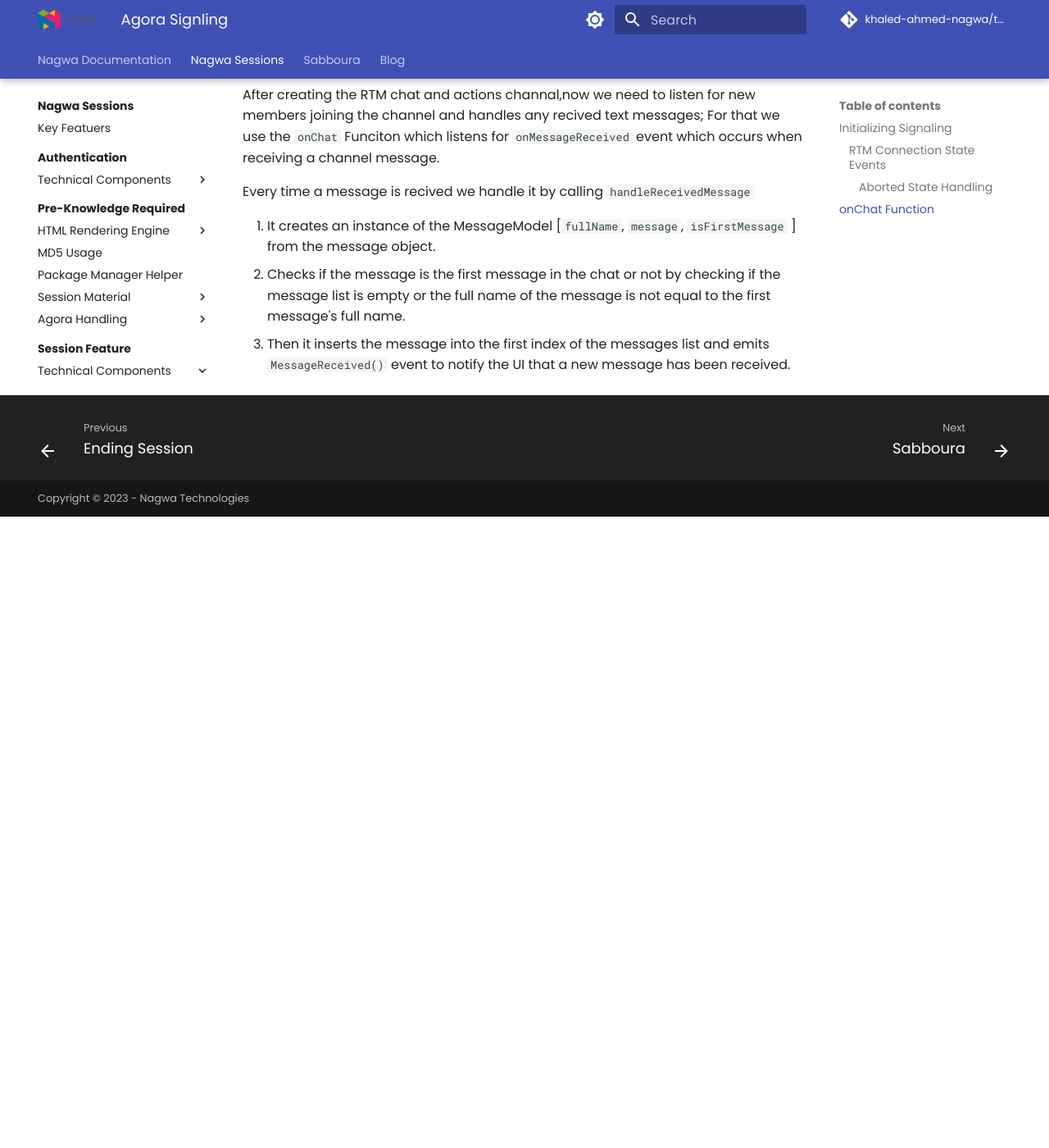
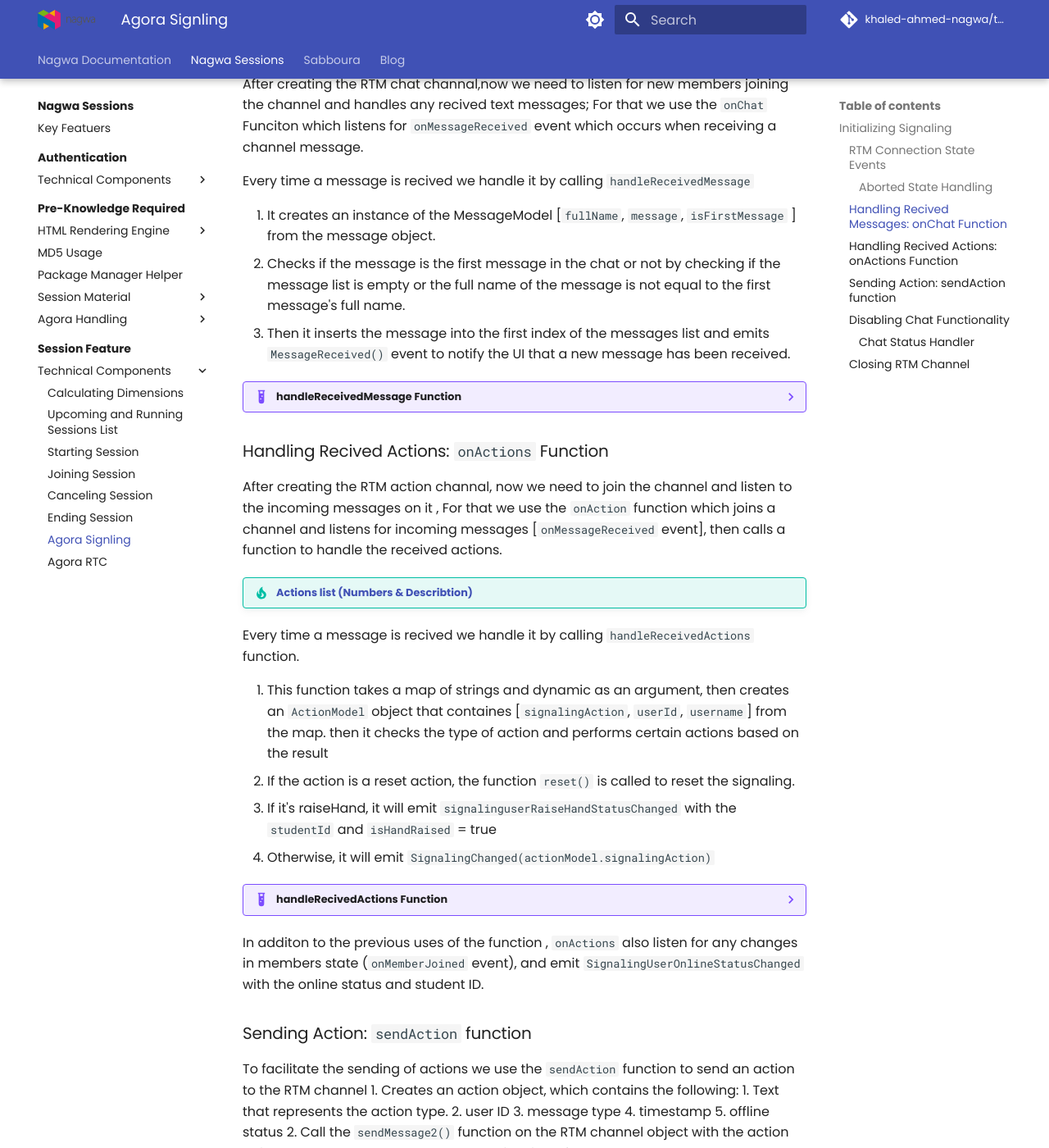
Before and after one commit to khaled-ahmed-nagwa/testingmkdoc, an MkDocs documentation site: the page built from docs/nagwa_sessions/session/session_technical/agoraSignalingHandling.md, in a window 1280 px wide and 1400 px high, scrolled down 1504 px. Shown: the whole window at 82% size. Built offline with MkDocs 1.6.1 and Material for MkDocs 9.7.7, drawn with Linux system fonts in a browser that asks for light colours; comment, search, counter and statistics services are not loaded; before the commit the page ends 2134 px from its top, so only the background shows below that; some of the changed text lies outside the part shown.

Commit message:
[Add] Agora Singling & Agora RTM

````diff
--- a/docs/nagwa_sessions/session/session_technical/agoraSignalingHandling.md
+++ b/docs/nagwa_sessions/session/session_technical/agoraSignalingHandling.md
@@ -16,7 +16,6 @@
 - Create `onMessageReceived` callback that will be called when a message is received from the RTM client .
 - Create an `onConnectionStateChanged2` callback that will be called when the connection state `RtmConnectionState` Event changes.
 - Finally, a call to the `_createRtmChannel`  method to create the chat channel and the actions channel
-
 
 ??? abstract "Initializing Agora Singling (RTM) Flowchart"
     <iframe frameborder="0" style="width:100%;height:1296px;" src="https://viewer.diagrams.net/?tags=%7B%7D&highlight=0000ff&edit=_blank&layers=1&nav=1#G12MHC7pqK8A4KRFD_TyCEbic-XgL8Khvg"></iframe>
@@ -51,13 +50,104 @@
 ??? failure "The user Has Another open Account (RtmConnectionState.aborted)"
     <iframe frameborder="0" style="width:100%;height:482px;" src="https://viewer.diagrams.net/?tags=%7B%7D&highlight=0000ff&edit=_blank&layers=1&nav=1#G1Hii4C46QpKQ17_1LBUv9jKYV615zy-SI"></iframe>
 
+### Handling Recived Messages: `onChat` Function
 
-## onChat Function
-
-After creating the RTM chat and actions channal,now we need to listen for new members joining the channel and handles any recived text messages; For that we use the `onChat` Funciton which listens for `onMessageReceived` event which occurs when receiving a channel message.
+After creating the RTM chat channal,now we need to listen for new members joining the channel and handles any recived text messages; For that we use the `onChat` Funciton which listens for `onMessageReceived` event which occurs when receiving a channel message.
 
 Every time a message is recived we handle it by calling `handleReceivedMessage`
 
 1. It creates an instance of the MessageModel [`fullName`, `message`, `isFirstMessage` ] from the message object.
 2. Checks if the message is the first message in the chat or not by checking if the message list is empty or the full name of the message is not equal to the first message's full name.
 3. Then it inserts the message into the first index of the messages list and emits `MessageReceived()` event to notify the UI that a new message has been received.
+
+??? example "handleReceivedMessage Function"
+    ```dart linenums="1"
+    void handleReceivedMessage(Map<String, dynamic> messageObj) {
+    final messageModel = MessageModel.fromJson(messageObj);
+    final bool isFirst =
+        messages.isEmpty || messageModel.fullName != messages.first.fullName;
+    messageModel.isFirstMessage = isFirst;
+    messages.insert(0, messageModel);
+    isAllMessagesRead = false;
+    emit(MessageReceived());
+    }
+    ```
+
+### Handling Recived Actions: `onActions` Function
+
+After creating the RTM action channal, now we need to join the channel and listen to the incoming messages on it , For that we use the `onAction` function which joins a channel and listens for incoming messages [`onMessageReceived` event], then calls a function to handle the received actions.
+
+!!! tip " [Actions list (Numbers & Describtion)](../../pre_knowledge_required/agoraDetails.md/#agora-actions-numbers)"
+
+Every time a message is recived we handle it by calling `handleReceivedActions` function.
+
+1. This function takes a map of strings and dynamic as an argument, then creates an `ActionModel` object that containes [`signalingAction`, `userId`, `username`] from the map. then it checks the type of action and performs certain actions based on the result
+   1. If the action is a reset action, the function `reset()` is called to reset the signaling.
+   2.  If it's raiseHand, it will emit `signalinguserRaiseHandStatusChanged` with the `studentId` and `isHandRaised` = true
+   3.  Otherwise, it will emit `SignalingChanged(actionModel.signalingAction)`
+
+
+??? example "handleRecivedActions Function"
+    ```dart linenums="1"
+    void handleReceivedActions(Map<String, dynamic> actionObj) {
+    final actionModel = ActionModel.fromJson(actionObj);
+    if (actionModel.signalingAction == SignalingActions.reset) {
+      emit(SignalingReset(studentId: int.parse(actionModel.userId)));
+    } else if (actionModel.signalingAction == SignalingActions.raiseHand) {
+      emit(
+        SignalingUserRaiseHandStatusChanged(
+          studentId: int.parse(actionModel.userId),
+          isHandRaised: true,
+        ),
+      );
+    }
+    if (actionModel.signalingAction != SignalingActions.reset) {
+      emit(SignalingChanged(actionModel.signalingAction));
+    }
+    }
+    ```
+
+
+In additon to the previous uses of the function , `onActions` also listen for any changes in members state (`onMemberJoined` event), and emit `SignalingUserOnlineStatusChanged` with the online status and student ID.
+
+### Sending Action: `sendAction` function
+
+To facilitate the sending of actions we use the `sendAction` function to send an action to the RTM channel
+1. Creates an action object, which contains the following:
+   1. Text that represents the action type.
+   2. user ID
+   3. message type
+   4. timestamp
+   5. offline status
+2. Call the `sendMessage2()` function on the RTM channel object with the action object as an argument the message object is as follows
+    ```dart linenums="1"
+    messageObj = {
+      "text": jsonEncode({
+        "a": signalingAction.type,
+        "si": studentId?.toString() ?? user.userID.toString(),
+      }),
+      "messageType": 1,
+      "ts": 0,
+      "offline": false,
+    };
+    ```
+
+### Disabling Chat Functionality
+
+As you know that the eductor has the authority to disable chat functionality , to handles this we call the `updateChatStatus` function which runs `NagwaRenderingEngine.updateChatStatus($isEnabled)`  function in the webview which enables or disables the chat and emits the `DrawingRefresh`
+!!! note "Use the `updateChatStatus` function if you want to update the chat status and enable or disable it. By calling this function false, you can disable the chat feature, and with true, you can enable it again."
+
+!!! warning "In case the educator has internet connection issues, the chat functionality will be disabled."
+
+??? abstract "Enable & Disable Button Screenshot"
+    <iframe frameborder="0" style="width:100%;height:527px;" src="https://viewer.diagrams.net/?tags=%7B%7D&highlight=0000ff&edit=_blank&layers=1&nav=1#G1nO62RfRG--q7V76PijiawiazlNXo4SQm"></iframe>
+
+#### Chat Status Handler
+
+The HTML rendering engine sends an `chatStatusUpdated` event when the chat status is updated (enabled / disabled). So we use the `chatstatusHandler` function which is a javascript callback which checks if the chat is enabled or not and change the isChatEnabled value, the
+
+### Closing RTM Channel
+Upon finishing the session or exiting from it, a function is called to logout the eductor from all channels joined. The `close()` function is responsible for releasing resources and logging out the user from the chat and action channels
+- First, it leaves the chat channel, then releases it
+- then it leaves the action channel, then releases it
+- then it logout from the RTM client, then releases
--- a/mkdocs.yml
+++ b/mkdocs.yml
@@ -39,7 +39,7 @@
           - Canceling Session: nagwa_sessions/session/session_technical/cancelSession.md
           - Ending Session: nagwa_sessions/session/session_technical/endSession.md
           - Agora Signling: nagwa_sessions/session/session_technical/agoraSignalingHandling.md
-
+          - Agora RTC: nagwa_sessions/session/session_technical/agoraRTCHandling.md
   - Sabboura:
     - sabboura/index.md
 
````
Also changed, not shown: docs/nagwa_sessions/pre_knowledge_required/agoraDetails.md (+1 -1 lines), docs/nagwa_sessions/session/session_technical/agoraRTCHandling.md (added, +95 -0 lines).
